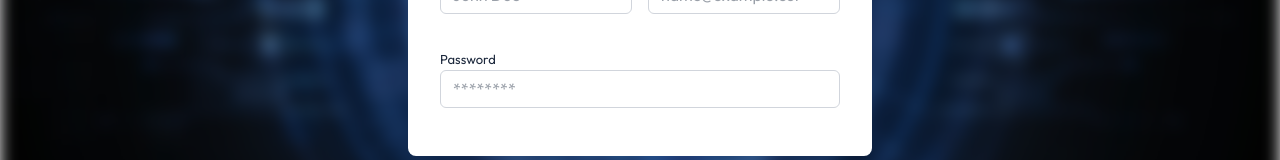
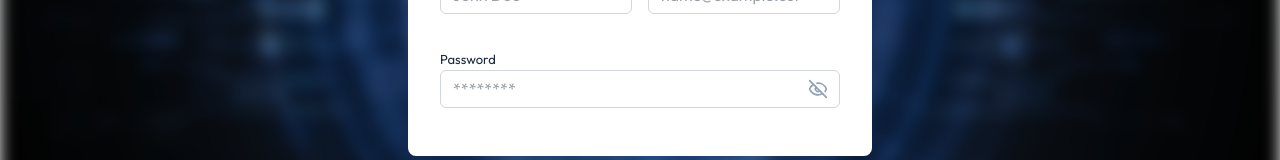
Before and after one commit to MoeF159/money-manager-application-frontend, a React (Vite) app: page /signup in a window 1280 px wide. Shown: the part 420-580 px from the top of the page. Built offline with nearby package versions, Linux system fonts and the light colour scheme.

Commit message:
imported Eye and EyeOff from lucide and implemented showPassword toggling

```diff
--- a/src/components/Input.jsx
+++ b/src/components/Input.jsx
@@ -1,4 +1,14 @@
+import { Eye, EyeOff } from "lucide-react";
+import { useState } from "react";
+
 const Input = ({label, value, onChange, placeholder, type}) => {
+
+    const [showPassowrd, setShowPassword] = useState(false);
+
+    const toggleShowPassword = () => {
+        setShowPassword(!showPassowrd)
+    }
+
     return (
         <div className="mb-4">
             <label className="text-[13px] text-slate-800 mb-1">
@@ -7,10 +17,29 @@ const Input = ({label, value, onChange, placeholder, type}) => {
             <div className="relative">
                 <input
                 className="w-full bg-transparent outline-none border border-gray-300 rounded-md py-2 px-3 pr-10 text-gray-700 leading-tight focus:outline-none focus:border-blue-500"
-                type={type}
+                type={type === 'password' ? (showPassowrd ? 'text' : 'password') : type}
                 placeholder={placeholder}
                 value={value}
                 onChange={(e) => onChange(e)} />
+
+                {/* Toggle Show password */}
+                {type === 'password' && (
+                    <span className="absolute right-3 top-1/2 -translate-y-1/2 cursor-pointer">
+                        {showPassowrd ? (
+                            <Eye
+                                size={20}
+                                className="text-green-800"
+                                onClick={toggleShowPassword}
+                            />
+                        ) : (
+                            <EyeOff
+                                size={20}
+                                className="text-slate-400"
+                                onClick={toggleShowPassword}
+                            />
+                        )}
+                    </span>
+                )}
             </div>
 
         </div>
```
